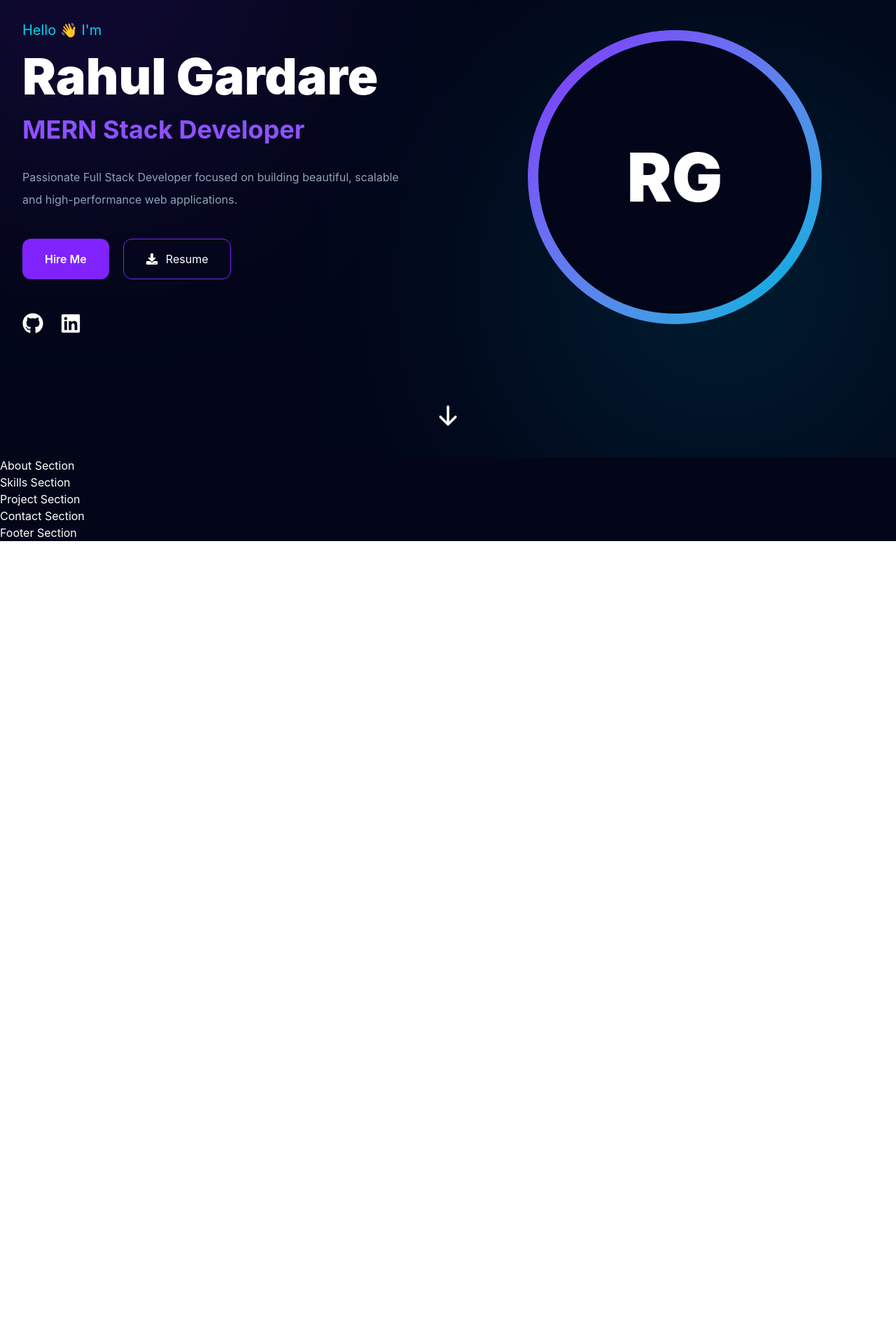
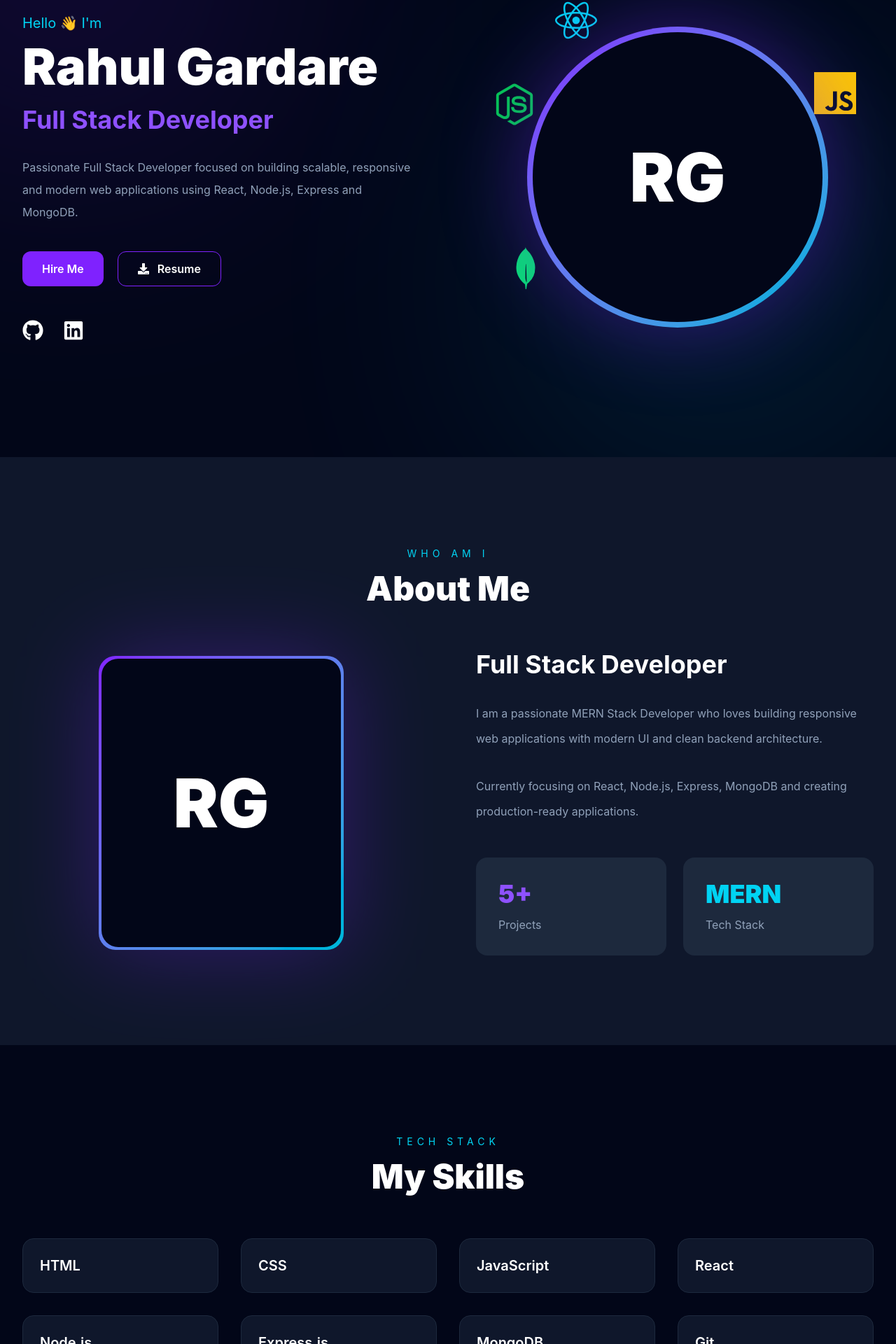
Before and after one commit to rahul-gardare2051/rahul-portfolio, a React app: page / in a window 1280 px wide. Shown: the part 147-2067 px from the top of the page at 70% size. Before the commit the page ends 920 px from the top, so only its background shows below. Built offline with nearby package versions, Linux system fonts and the light colour scheme; the HTML template or start-up script is replaced by a standard one.

Commit message:
Professional Skills Section

```diff
--- a/package.json
+++ b/package.json
@@ -11,9 +11,11 @@
   },
   "dependencies": {
     "@tailwindcss/vite": "^4.3.2",
+    "framer-motion": "^12.42.2",
     "react": "^19.2.7",
     "react-dom": "^19.2.7",
     "react-icons": "^5.7.0",
+    "react-type-animation": "^3.2.0",
     "tailwindcss": "^4.3.2"
   },
   "devDependencies": {
--- /dev/null
+++ b/src/components/common/Button.jsx
@@ -0,0 +1,31 @@
+function Button({
+  children,
+  variant = "primary",
+}) {
+
+  const base =
+    "px-7 py-3 rounded-xl font-semibold transition-all duration-300";
+
+  const styles = {
+
+    primary:
+      "bg-violet-600 hover:bg-cyan-500",
+
+    secondary:
+      "border border-violet-600 hover:bg-violet-600"
+
+  };
+
+  return (
+
+    <button className={`${base} ${styles[variant]}`}>
+
+      {children}
+
+    </button>
+
+  );
+
+}
+
+export default Button;
--- /dev/null
+++ b/src/components/common/sectionTitle.jsx
@@ -0,0 +1,15 @@
+function SectionTitle({ title, subtitle }) {
+  return (
+    <div className="text-center mb-16">
+      <p className="text-cyan-400 uppercase tracking-[6px] text-sm">
+        {subtitle}
+      </p>
+
+      <h2 className="text-5xl font-black mt-4">
+        {title}
+      </h2>
+    </div>
+  );
+}
+
+export default SectionTitle;
--- /dev/null
+++ b/src/components/common/skillCard.jsx
@@ -0,0 +1,13 @@
+function SkillCard({ skill }) {
+  return (
+    <div className="group rounded-2xl border border-slate-800 bg-slate-900 p-6 hover:border-violet-500 hover:-translate-y-2 transition-all duration-300 cursor-pointer">
+
+      <h3 className="text-xl font-semibold group-hover:text-cyan-400">
+        {skill}
+      </h3>
+
+    </div>
+  );
+}
+
+export default SkillCard;
--- /dev/null
+++ b/src/data/portfolio.js
@@ -0,0 +1,29 @@
+export const portfolio = {
+  name: "Rahul Gardare",
+
+  role: "MERN Stack Developer",
+
+  description:
+    "Passionate Full Stack Developer focused on building scalable, responsive and modern web applications using React, Node.js, Express and MongoDB.",
+
+  github: "https://github.com/rahul-gardare2051",
+
+  linkedin: "https://linkedin.com/in/your-linkedin",
+
+  resume: "#",
+
+  skills: [
+    "HTML",
+    "CSS",
+    "JavaScript",
+    "React",
+    "Node.js",
+    "Express.js",
+    "MongoDB",
+    "Git",
+    "GitHub",
+    "Tailwind CSS",
+    "REST API",
+    "EJS",
+  ],
+};
--- a/src/sections/About.jsx
+++ b/src/sections/About.jsx
@@ -1,8 +1,108 @@
+import SectionTitle from "../components/common/SectionTitle";
+
 function About() {
   return (
-    <section id="about">
-      <div className="container">
-        <h1> About Section</h1>
+    <section
+      id="about"
+      className="py-32 bg-slate-900"
+    >
+      <div className="max-w-7xl mx-auto px-6 lg:px-8">
+
+        <SectionTitle
+          title="About Me"
+          subtitle="Who Am I"
+        />
+
+        <div className="grid lg:grid-cols-2 gap-20 items-center">
+
+          {/* Left */}
+
+          <div className="flex justify-center">
+
+            <div className="relative">
+
+              <div className="absolute inset-0 bg-violet-600 blur-3xl opacity-30 rounded-3xl"></div>
+
+              <div className="relative w-[350px] h-[420px] rounded-3xl bg-gradient-to-br from-violet-600 to-cyan-500 p-1">
+
+                <div className="w-full h-full rounded-3xl bg-slate-950 flex items-center justify-center text-8xl font-black">
+
+                  RG
+
+                </div>
+
+              </div>
+
+            </div>
+
+          </div>
+
+          {/* Right */}
+
+          <div>
+
+            <h3 className="text-4xl font-bold mb-8">
+
+              Full Stack Developer
+
+            </h3>
+
+            <p className="text-slate-400 leading-9">
+
+              I am a passionate MERN Stack Developer who loves
+              building responsive web applications with modern UI
+              and clean backend architecture.
+
+            </p>
+
+            <p className="text-slate-400 leading-9 mt-8">
+
+              Currently focusing on React, Node.js,
+              Express, MongoDB and creating production-ready
+              applications.
+
+            </p>
+
+            <div className="grid grid-cols-2 gap-6 mt-12">
+
+              <div className="bg-slate-800 rounded-2xl p-8">
+
+                <h1 className="text-4xl font-black text-violet-500">
+
+                  5+
+
+                </h1>
+
+                <p className="mt-3 text-slate-400">
+
+                  Projects
+
+                </p>
+
+              </div>
+
+              <div className="bg-slate-800 rounded-2xl p-8">
+
+                <h1 className="text-4xl font-black text-cyan-400">
+
+                  MERN
+
+                </h1>
+
+                <p className="mt-3 text-slate-400">
+
+                  Tech Stack
+
+                </p>
+
+              </div>
+
+            </div>
+
+          </div>
+
+        </div>
+
       </div>
     </section>
   );
--- a/src/sections/Hero.jsx
+++ b/src/sections/Hero.jsx
@@ -1,5 +1,17 @@
-import { FaGithub, FaLinkedin, FaDownload } from "react-icons/fa";
-import { HiArrowDown } from "react-icons/hi";
+import { motion } from "framer-motion";
+import { TypeAnimation } from "react-type-animation";
+import {
+  FaGithub,
+  FaLinkedin,
+  FaDownload,
+  FaReact,
+  FaNodeJs,
+} from "react-icons/fa";
+
+import { SiMongodb, SiJavascript } from "react-icons/si";
+
+import Button from "../components/common/Button";
+import { portfolio } from "../data/portfolio";
 
 function Hero() {
   return (
@@ -7,79 +19,120 @@ function Hero() {
       id="home"
       className="relative min-h-screen flex items-center overflow-hidden"
     >
-      {/* Background Glow */}
+      {/* Background */}
 
-      <div className="absolute w-[500px] h-[500px] bg-violet-600 rounded-full blur-[170px] opacity-20 -top-40 -left-32"></div>
+      <div className="absolute w-[500px] h-[500px] bg-violet-600 rounded-full blur-[180px] opacity-20 -top-40 -left-40"></div>
 
-      <div className="absolute w-[500px] h-[500px] bg-cyan-500 rounded-full blur-[170px] opacity-20 bottom-0 right-0"></div>
+      <div className="absolute w-[500px] h-[500px] bg-cyan-500 rounded-full blur-[180px] opacity-20 bottom-0 right-0"></div>
 
-      <div className="max-w-7xl mx-auto px-8 w-full grid lg:grid-cols-2 gap-20 items-center relative z-10">
+      <div className="max-w-7xl mx-auto px-6 lg:px-8 grid lg:grid-cols-2 gap-24 items-center relative z-10">
 
-        <div>
+        {/* LEFT */}
+
+        <motion.div
+          initial={{ opacity: 0, x: -70 }}
+          animate={{ opacity: 1, x: 0 }}
+          transition={{ duration: .8 }}
+        >
 
           <p className="text-cyan-400 text-xl">
             Hello 👋 I'm
           </p>
 
-          <h1 className="text-7xl font-black mt-4">
-            Rahul Gardare
+          <h1 className="text-7xl font-black mt-3">
+            {portfolio.name}
           </h1>
 
-          <h2 className="text-4xl mt-5 text-violet-500 font-bold">
-            MERN Stack Developer
-          </h2>
+          <TypeAnimation
+            sequence={[
+              "MERN Stack Developer",
+              2000,
+              "Full Stack Developer",
+              2000,
+              "React Developer",
+              2000,
+            ]}
+            wrapper="h2"
+            repeat={Infinity}
+            className="text-4xl font-bold text-violet-500 mt-5"
+          />
 
-          <p className="text-slate-400 leading-8 mt-8 max-w-xl">
-            Passionate Full Stack Developer focused on building beautiful,
-            scalable and high-performance web applications.
+          <p className="text-slate-400 mt-8 leading-8 max-w-xl">
+            {portfolio.description}
           </p>
 
           <div className="flex gap-5 mt-10">
 
-            <button className="bg-violet-600 hover:bg-cyan-500 duration-300 px-8 py-4 rounded-xl font-semibold">
+            <Button>
               Hire Me
-            </button>
+            </Button>
 
-            <button className="border border-violet-600 hover:bg-violet-600 duration-300 px-8 py-4 rounded-xl flex items-center gap-3">
-              <FaDownload />
-              Resume
-            </button>
+            <Button variant="secondary">
+
+              <div className="flex gap-3 items-center">
+
+                <FaDownload />
+
+                Resume
+
+              </div>
+
+            </Button>
 
           </div>
 
-          <div className="flex gap-6 mt-12 text-3xl">
+          <div className="flex gap-7 mt-12 text-3xl">
 
-            <a href="#">
+            <a href={portfolio.github}>
               <FaGithub />
             </a>
 
-            <a href="#">
+            <a href={portfolio.linkedin}>
               <FaLinkedin />
             </a>
 
           </div>
 
-        </div>
+        </motion.div>
 
-        <div className="flex justify-center">
+        {/* RIGHT */}
 
-          <div className="w-[420px] h-[420px] rounded-full bg-gradient-to-br from-violet-600 to-cyan-500 flex justify-center items-center">
+        <motion.div
+          initial={{ opacity: 0, x: 70 }}
+          animate={{ opacity: 1, x: 0 }}
+          transition={{ duration: .8 }}
+          className="flex justify-center"
+        >
 
-            <div className="w-[390px] h-[390px] rounded-full bg-slate-950 flex justify-center items-center text-8xl font-black">
+          <div className="relative">
 
-              RG
+            {/* Floating Icons */}
+
+            <FaReact className="absolute -top-6 left-10 text-6xl text-cyan-400 animate-bounce" />
+
+            <FaNodeJs className="absolute top-24 -left-12 text-6xl text-green-500 animate-bounce" />
+
+            <SiMongodb className="absolute bottom-10 -left-8 text-6xl text-green-400 animate-bounce" />
+
+            <SiJavascript className="absolute top-20 -right-10 text-6xl text-yellow-400 animate-bounce" />
+
+            {/* Avatar */}
+
+            <div className="absolute inset-0 rounded-full bg-violet-600 blur-3xl opacity-40"></div>
+
+            <div className="relative w-[430px] h-[430px] rounded-full bg-gradient-to-br from-violet-600 to-cyan-500 p-2">
+
+              <div className="w-full h-full rounded-full bg-slate-950 flex justify-center items-center text-8xl font-black">
+
+                RG
+
+              </div>
 
             </div>
 
           </div>
 
-        </div>
-
-      </div>
-
-      <div className="absolute bottom-10 left-1/2 -translate-x-1/2 text-4xl animate-bounce">
-
-        <HiArrowDown />
+        </motion.div>
 
       </div>
 
--- a/src/sections/Skills.jsx
+++ b/src/sections/Skills.jsx
@@ -1,8 +1,31 @@
+import SectionTitle from "../components/common/SectionTitle";
+import SkillCard from "../components/common/SkillCard";
+import { portfolio } from "../data/portfolio";
+
 function Skills() {
   return (
-    <section id="skill">
-      <div className="container">
-        <h1> Skills Section</h1>
+    <section
+      id="skills"
+      className="py-32"
+    >
+      <div className="max-w-7xl mx-auto px-6 lg:px-8">
+
+        <SectionTitle
+          title="My Skills"
+          subtitle="Tech Stack"
+        />
+
+        <div className="grid sm:grid-cols-2 md:grid-cols-3 lg:grid-cols-4 gap-8">
+
+          {portfolio.skills.map((skill) => (
+            <SkillCard
+              key={skill}
+              skill={skill}
+            />
+          ))}
+
+        </div>
+
       </div>
     </section>
   );
```
Also changed, not shown: 1 other file (tests, documents, lock files or other folders).
